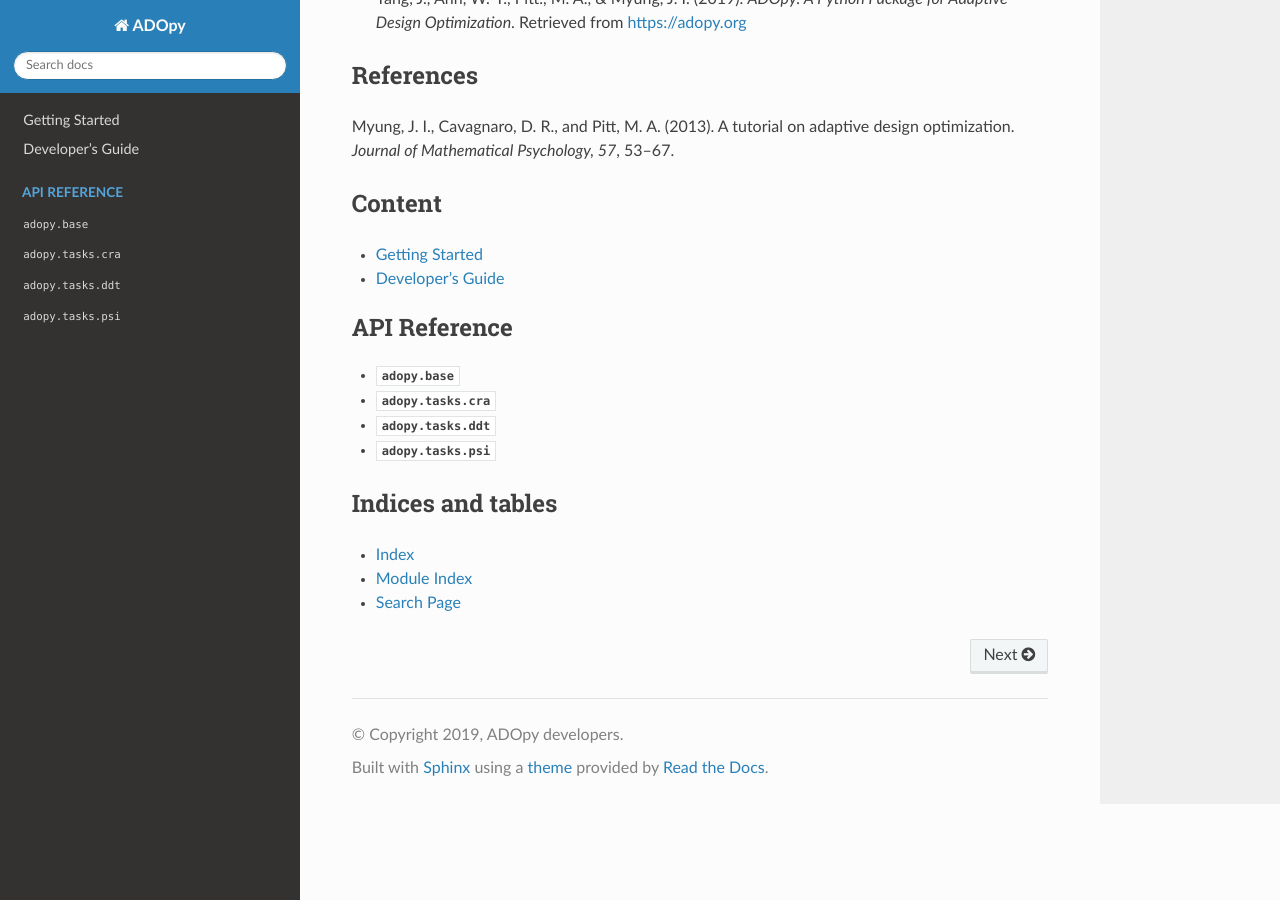
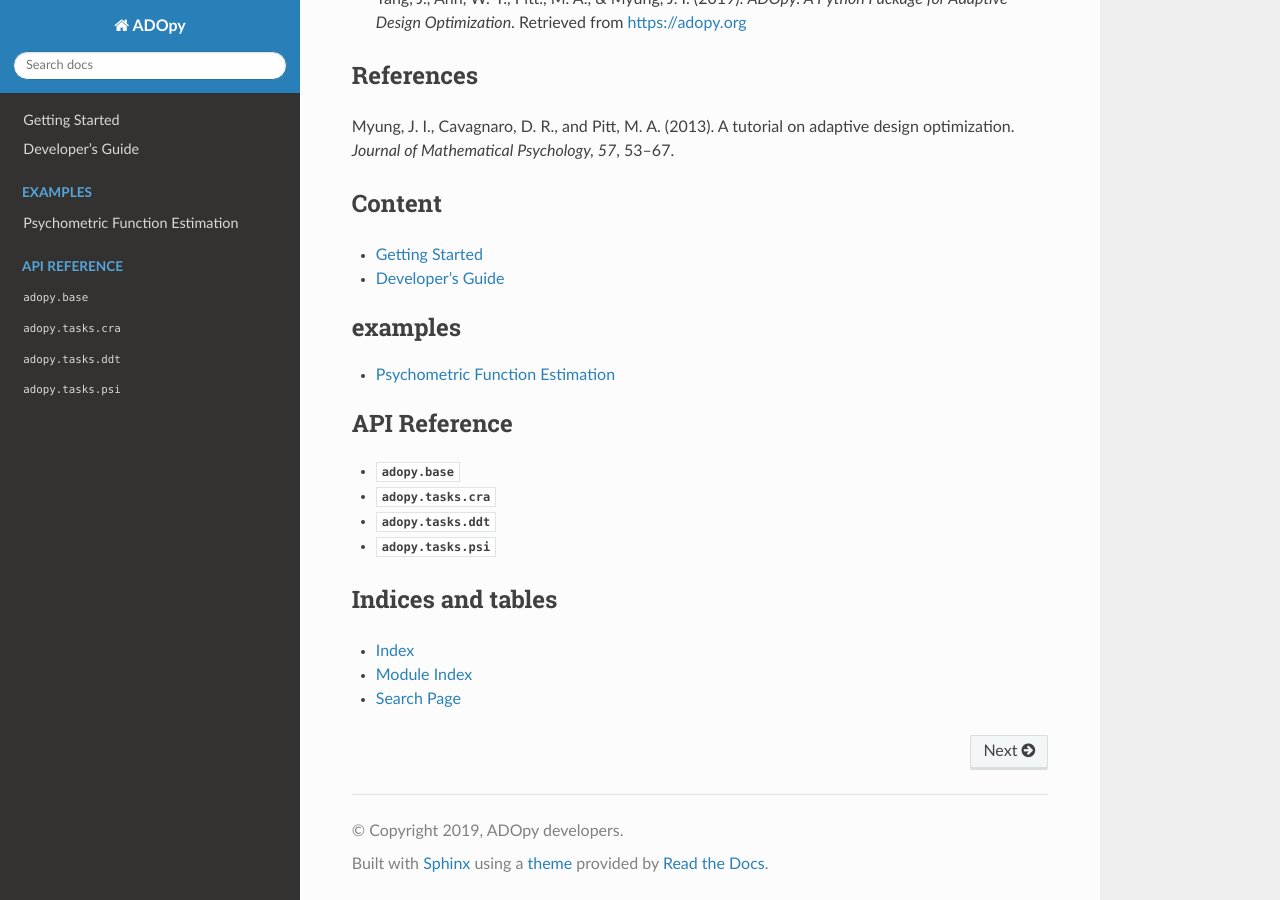
Before and after one commit to adopy/adopy, a Sphinx documentation site: the page built from docs/source/index.rst, in a window 1280 px wide and 900 px high, scrolled down 1107 px. Built offline with Sphinx 7.4.7 and the Read the Docs theme 2.0.0, drawn with Linux system fonts in a browser that asks for light colours; the version number could not be read and is left out.

Commit message:
Re-add examples on the sidebar

```diff
--- a/docs/source/index.rst
+++ b/docs/source/index.rst
@@ -66,6 +66,13 @@ Content
 .. toctree::
    :maxdepth: 1
    :glob:
+   :caption: examples
+
+   examples/*
+
+.. toctree::
+   :maxdepth: 1
+   :glob:
    :caption: API Reference
 
    api/base.rst
```
